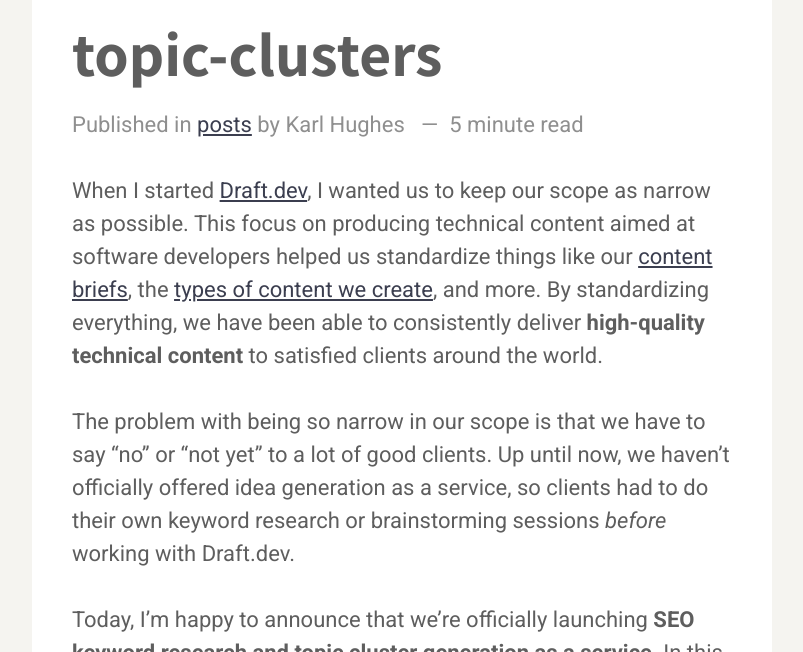
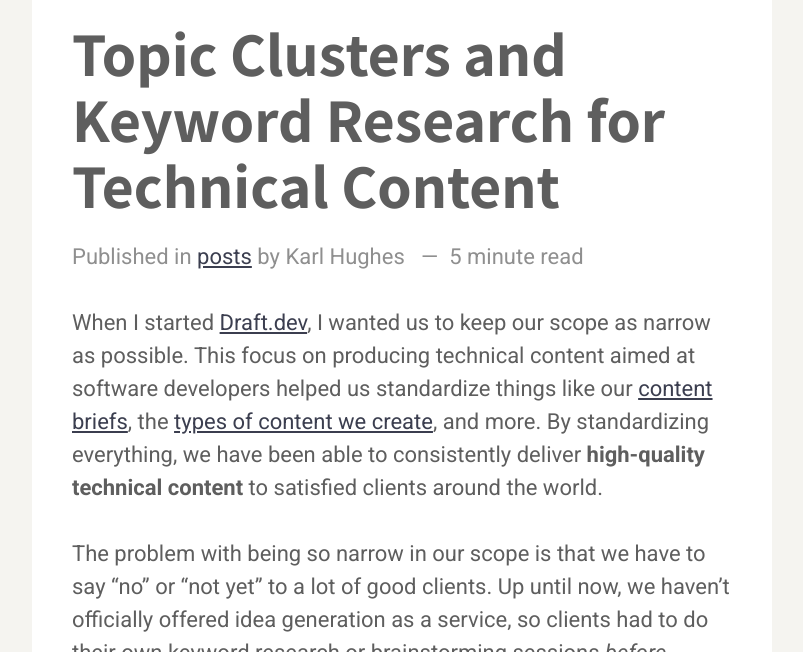
Before and after one commit to karllhughes/learn, a Jekyll site: the page built from _posts/2021-06-20-topic-clusters.md, in a window 1280 px wide and 900 px high, scrolled down 397 px, cut to the strip 248-900 px from the top of the window. Shown: the whole strip, without its empty margins (238-1041 px from the left). Built offline with Jekyll 4.4.1, drawn with Linux system fonts in a browser that asks for light colours; a script that is not in the unit is left out.

Commit message:
Update Posts “2021-06-20-topic-clusters”

```diff
--- a/_posts/2021-06-20-topic-clusters.md
+++ b/_posts/2021-06-20-topic-clusters.md
@@ -1,6 +1,6 @@
 ---
 layout: post
-title: topic-clusters
+title: Topic Clusters and Keyword Research for Technical Content
 description: A “topic cluster” is a method for intentionally building content
   designed to rank well in search engines (especially Google). Here's our
   process for building topic clusters with our clients at Draft.dev.
```
